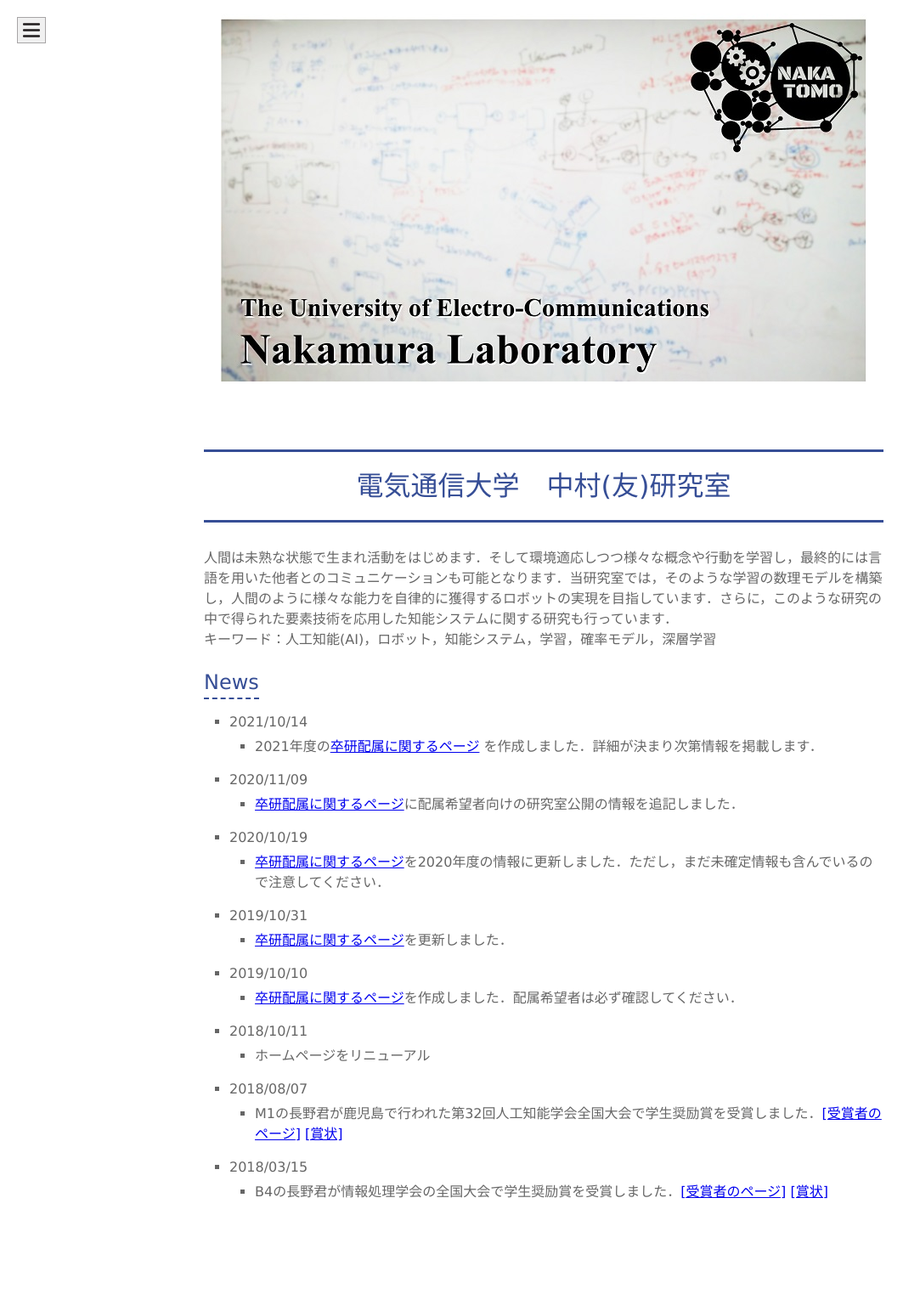
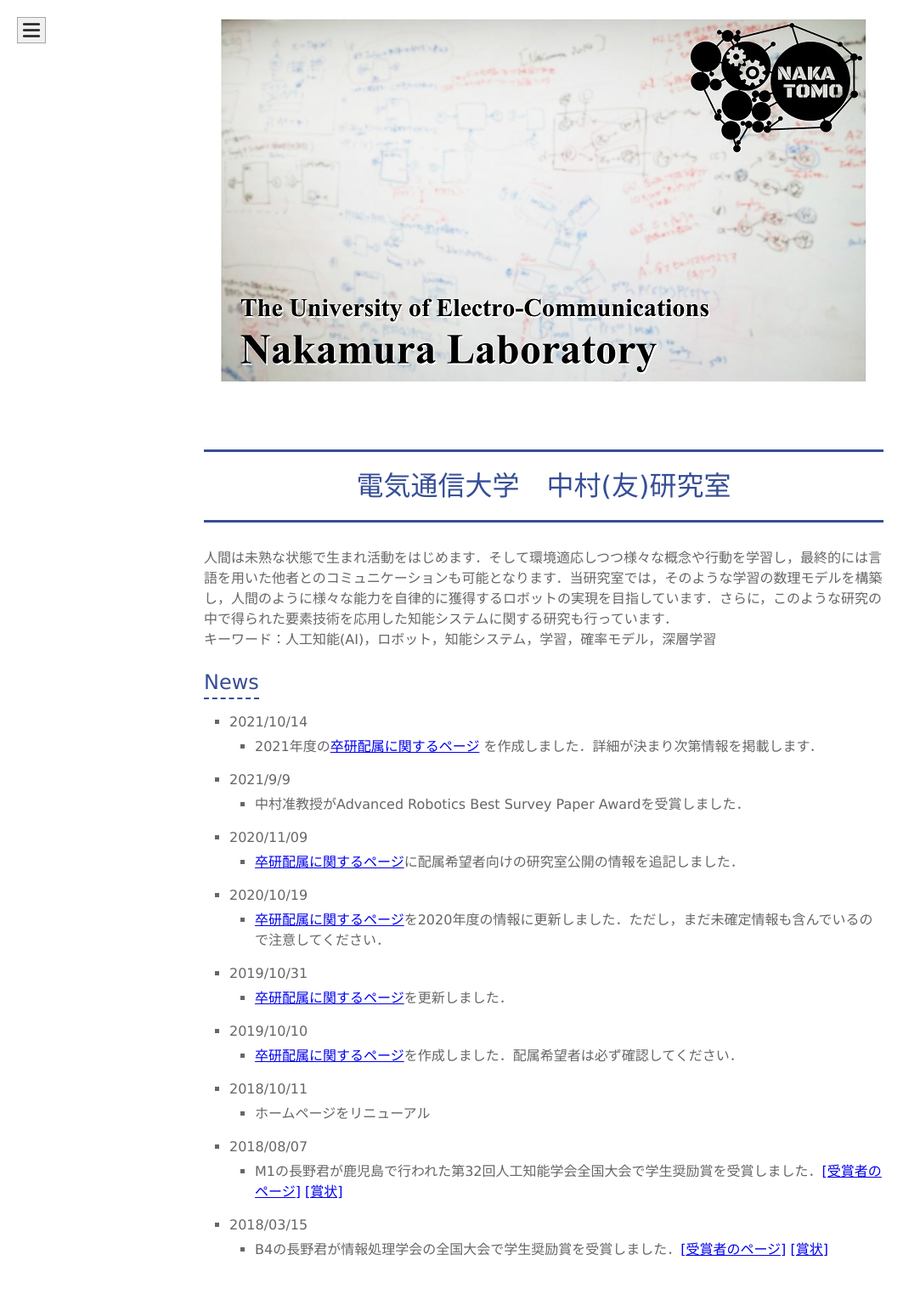
Before and after one commit to naka-lab/naka-lab.github.io, a Jekyll site: the page built from index.md, in a window 1280 px wide. Shown: the whole page at 85% size, without its empty margins (0-1083 px from the left). Built offline with Jekyll 4.4.1, drawn with Linux system fonts in a browser that asks for light colours; our own code applies the rules of GitHub Pages for plain Markdown files; before the commit the page ends 1455 px from its top, so only the background shows below that.

Commit message:
Update index.md

```diff
--- a/index.md
+++ b/index.md
@@ -10,6 +10,10 @@ layout: default
 ## News
 * 2021/10/14
 	* 2021年度の[卒研配属に関するページ](//hp.naka-lab.org/subpages/haizoku.html) を作成しました．詳細が決まり次第情報を掲載します．
+
+* 2021/9/9
+	* 中村准教授がAdvanced Robotics Best Survey Paper Awardを受賞しました．
+
 * 2020/11/09
 	* [卒研配属に関するページ](//hp.naka-lab.org/subpages/haizoku.html)に配属希望者向けの研究室公開の情報を追記しました．
 
```
